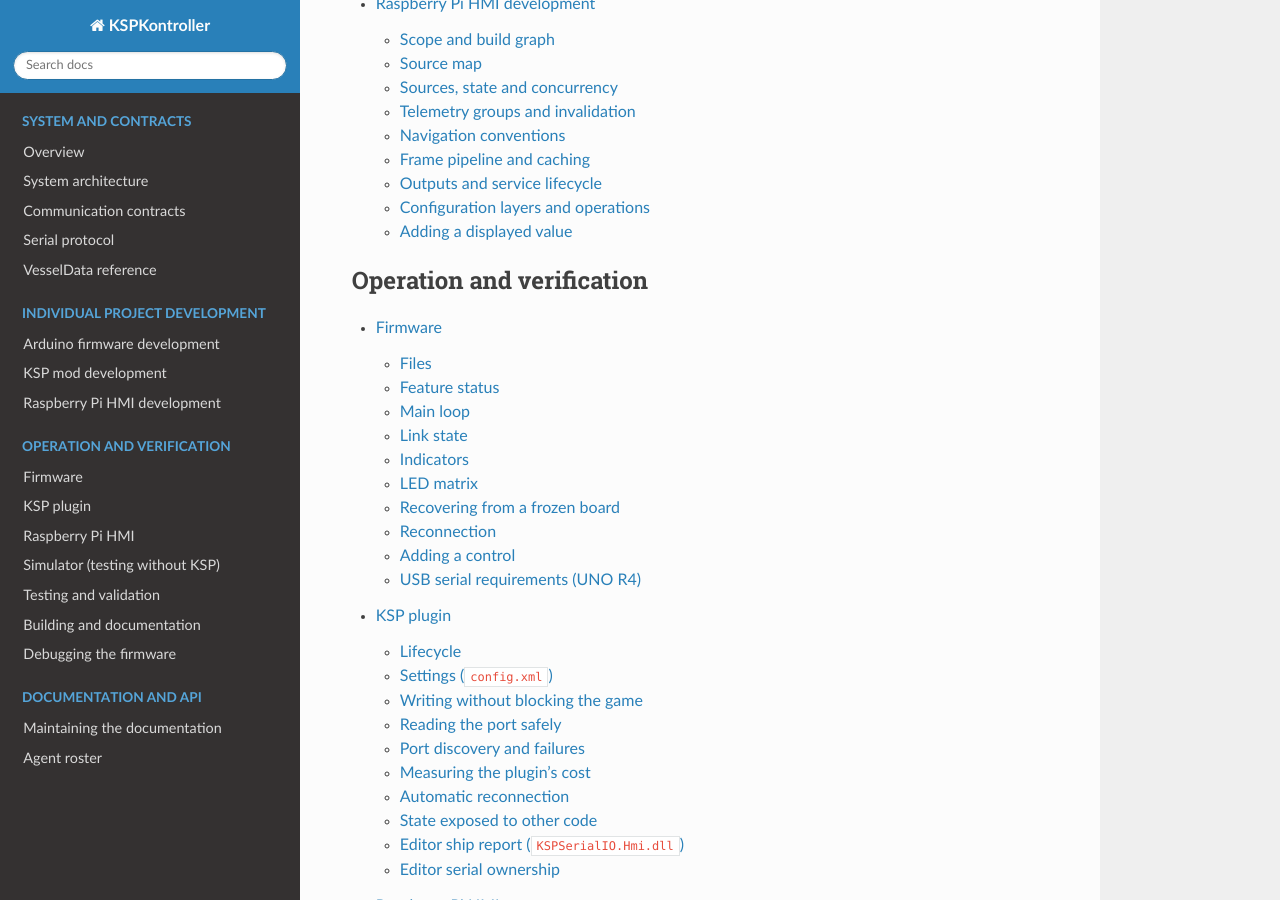
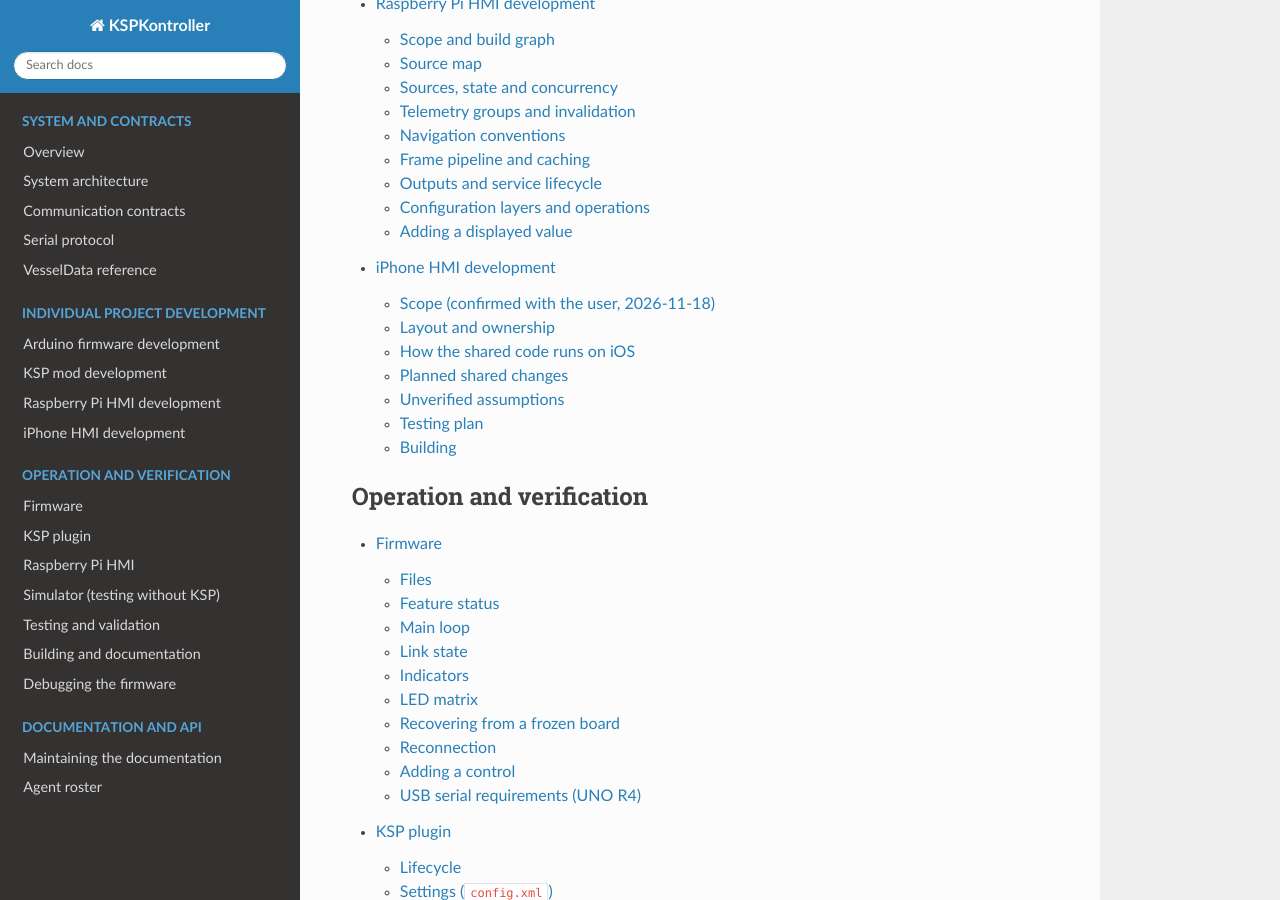
Before and after one commit to AlaNLrdE/KSPKontroller, a Sphinx documentation site: the page built from docs/index.rst, in a window 1280 px wide and 900 px high, scrolled down 2004 px. Built offline with Sphinx 7.4.7 and the Read the Docs theme 3.1.0, drawn with Linux system fonts in a browser that asks for light colours; part of the change alters nothing that is shown.

Commit message:
feat(hmi-ios): iPhone HMI design note and iOS build skeleton
- docs/development/ios.rst: scope confirmed with the user (touch cockpit +
  flight view, both orientations, manual PC address, free signing, pinned
  SDL via CMake), ownership, planned shared changes, unverified assumptions
  and testing plan.
- hmi-ios/: iOS-only CMake project (SDL2 2.32.10 / SDL2_ttf 2.24.0 fetched
  only with -DKSPHMI_IOS_FETCH=ON after the user's OK), Info.plist,
  Settings.bundle and platform.mm start-up glue (app dir, generated
  config.local.toml with discovery off, SDL iOS hints). Not built yet: no
  Xcode on the Mac.
- hmi-cpp/cmake/sources.cmake: the core/ui source lists moved out of
  hmi-cpp/CMakeLists.txt so both projects build the same files; no
  behaviour change (macOS build + ctest 6/6 green).

Co-Authored-By: Claude Opus 5.5 <noreply@anthropic.com>

```diff
--- /dev/null
+++ b/docs/development/ios.rst
@@ -0,0 +1,136 @@
+iPhone HMI development
+======================
+
+Status: **design note and build skeleton** (mac-iphonehmi, 2026-11-18). Nothing in this page has run on
+iOS yet: Xcode was still installing when it was written, so every item under "Unverified assumptions"
+must be checked on the first Xcode build before it is described as working.
+
+Scope (confirmed with the user, 2026-11-18)
+-------------------------------------------
+
+The iPhone app is the hmi-cpp HMI (C++17, SDL2, SDL2_ttf) built for iOS, not a new client:
+
+- **First delivery**: the existing flight view and the clickable cockpit panel, with touch as the input.
+  The cockpit already accepts clicks and touch screens' synthesized mouse events (``CockpitInput``,
+  :doc:`../hmi` "Cockpit panel"), so actions reach the game exactly as on the Pi: through the source's
+  command queue to the KSPHMI / KSPHMIFlight services. Held axes and throttle go through KSPHMIFlight,
+  editor and facility keys through ``KSPHMI.Press``, never kRPC ``Control`` axes or throttle; kRPC calls
+  stay on the telemetry thread, never in the frame loop. KSP 2 Redux works where the Redux source already
+  does (read-only telemetry over UDP 50003).
+- **Screen**: full screen at the native pixel size, in both portrait and landscape, rebuilt on rotation.
+- **Network**: the PC address is typed in the iOS Settings app. UDP broadcast discovery (port 50002) is
+  off on iOS: it needs the ``com.apple.developer.networking.multicast`` entitlement, which a free Apple ID
+  cannot obtain.
+- **Signing**: a free Apple ID's personal team. Apps signed that way expire after 7 days and are
+  reinstalled from Xcode. Development starts in the iOS Simulator against ``./ci sim``; the device comes
+  after that.
+- **Dependencies**: CMake generates the Xcode project and fetches pinned SDL2 / SDL2_ttf release sources
+  into the ignored ``build/hmi-ios/_deps``, only after the user approves that download.
+
+Layout and ownership
+--------------------
+
+.. list-table::
+   :header-rows: 1
+   :widths: 34 46 20
+
+   * - Path
+     - Content
+     - Owner
+   * - ``hmi-ios/CMakeLists.txt``
+     - iOS-only CMake project: pinned SDL2 2.32.10 / SDL2_ttf 2.24.0 (static), the two shared libraries
+       from ``hmi-cpp/cmake/sources.cmake``, the ``KSPHMI.app`` bundle and its Xcode signing attributes.
+     - mac-iphonehmi
+   * - ``hmi-ios/Info.plist.in``
+     - Bundle keys: orientations, hidden status bar, local-network usage text, Files app access to
+       ``Documents/``.
+     - mac-iphonehmi
+   * - ``hmi-ios/Settings.bundle/``
+     - Settings app page: PC address, game (kRPC, Redux, automatic, demo), skin, first flight scene.
+     - mac-iphonehmi
+   * - ``hmi-ios/src/platform.mm``
+     - Start-up glue (static constructor before SDL's ``UIApplicationMain``): sets ``KSPHMI_APP_DIR``,
+       writes ``Documents/config.local.toml`` from the settings (discovery off) and sets SDL's iOS hints.
+     - mac-iphonehmi
+   * - ``hmi-cpp/cmake/sources.cmake``
+     - The ``ksphmi_core`` / ``ksphmi_ui`` source lists, moved out of ``hmi-cpp/CMakeLists.txt`` so both
+       projects build the same files. A pure refactor: no other platform changes.
+     - shared (review: pc-claude / mac-claude)
+
+``hmi-ios/`` lives outside ``hmi-cpp/`` on purpose: ``./ci deploy_hmi`` ships every ``hmi-cpp/`` folder to the
+Pi and ``check_hmi_cpp_layout`` keeps that list complete, while nothing of the iOS app belongs on the Pi.
+
+How the shared code runs on iOS
+-------------------------------
+
+``hmi-cpp/src/main.cpp`` is compiled unchanged. On iOS ``SDL.h`` renames ``main`` to ``SDL_main``;
+SDL2main's ``main`` starts ``UIApplicationMain`` and calls it, and SDL pumps the UIKit run loop from
+``SDL_PollEvent``, so the existing frame loop keeps its structure. Everything iOS-specific reaches the
+shared code through the environment variables every platform already reads:
+
+- ``KSPHMI_APP_DIR`` points ``find_app_dir()`` at the bundle's ``hmi/`` folder, which keeps the
+  ``config.toml`` + ``assets/`` layout (fonts, skins, body art). The Pi's boot intro video and the asset
+  READMEs are left out of the bundle; font licence files stay in.
+- ``KSPHMI_LOCAL_CONFIG`` is ``Documents/config.local.toml``, regenerated at every launch from the
+  Settings page. The bundle is read-only, and a generated file keeps one source of truth (Settings).
+- SDL hints in their environment form: ``SDL_IOS_ORIENTATIONS`` (both orientations),
+  ``SDL_IOS_IDLE_TIMER_DISABLED`` (the screen stays on in flight) and ``SDL_IOS_HIDE_HOME_INDICATOR``.
+
+Touch already works through the mouse path: SDL synthesizes left-button events from touches, and
+``Output::to_canvas`` maps window points to drawable pixels, the same mapping macOS Retina uses.
+
+Planned shared changes
+----------------------
+
+Each item is a small change behind an iOS guard (``TARGET_OS_IOS``) or a neutral default elsewhere,
+sent for review to pc-claude / mac-claude, with ``./ci test_hmi`` and the aarch64 cross build plus ctest
+green. None is implemented yet.
+
+1. **Background and foreground**: on ``SDL_APP_WILLENTERBACKGROUND`` stop presenting frames (iOS ends an
+   app that renders in the background) and resume on ``SDL_APP_DIDENTERFOREGROUND``; sockets dropped while
+   suspended go through the existing reconnect path.
+2. **Safe area**: the notch / Dynamic Island and the home indicator must not cover instruments or buttons.
+   SDL2 has no safe-area API: ``platform.mm`` reads ``UIWindow.safeAreaInsets`` and the display lays out
+   inside the inset rectangle (zero insets on every other platform).
+3. **Portrait layout**: ``flight_layout()`` was designed for landscape screens; a portrait iPhone
+   (about 9:19.5) needs its own arrangement of the same panels, approved by the user from renderer
+   captures, before it is implemented.
+4. **Touch flight controls beyond the cockpit buttons**: a throttle slider and attitude pad for held
+   axes, through KSPHMIFlight like the keyboard, after the first delivery.
+5. **In-app scene and skin switching**: the keyboard shortcuts (Ctrl+1..5, Ctrl+"+"/"-") have no
+   equivalent without a keyboard; a touch gesture or on-screen control is needed.
+
+Unverified assumptions
+----------------------
+
+To check on the first Xcode build (each one recorded here as confirmed or corrected):
+
+- The SDL2_ttf 2.24.0 release archive carries FreeType and HarfBuzz for ``SDL2TTF_VENDORED``.
+- The target names ``SDL2::SDL2-static``, ``SDL2::SDL2main`` and ``SDL2_ttf::SDL2_ttf-static`` and the
+  system frameworks the static SDL2 target brings with it.
+- Where ``MACOSX_PACKAGE_LOCATION "Resources/..."`` lands in a flat iOS bundle (``platform.mm`` accepts
+  ``hmi/`` at the bundle root or under ``Resources/``) and that ``Settings.bundle`` ends at the root.
+- That every shared source compiles for iOS: the Linux-only paths (framebuffer, boot intro) are expected
+  to fall back as on macOS, and ``config.cpp`` already uses ``_NSGetExecutablePath`` on Apple platforms.
+- The SHA256 of both archives, pinned in ``hmi-ios/CMakeLists.txt`` after the approved download.
+
+Testing plan
+------------
+
+1. iOS Simulator against ``./ci sim`` on the Mac (simulator address ``localhost``): connection, all
+   flight scenes, cockpit touches arriving at kspsim, rotation, background/foreground.
+2. Renderer captures at iPhone sizes in both orientations for the layout review: off-screen frames from
+   the Mac build (``--screenshot`` with ``--size``) before any shared layout change.
+3. The iPhone with free signing, against ``./ci sim`` and then the game, only for what the simulator
+   cannot show (the local-network permission prompt, real touch, Wi-Fi reconnects).
+
+Building
+--------
+
+Needs Xcode (not only the Command Line Tools) and the user's OK for the SDL download::
+
+  cmake -S hmi-ios -B build/hmi-ios -G Xcode -DCMAKE_SYSTEM_NAME=iOS -DKSPHMI_IOS_FETCH=ON \
+        -DKSPHMI_IOS_TEAM=<personal team id> -DKSPHMI_IOS_BUNDLE_ID=<unique bundle id>
+  cmake --build build/hmi-ios --config Debug -- -sdk iphonesimulator
+
+Without ``-DKSPHMI_IOS_FETCH=ON`` the configure step stops and names the download it needs.
--- a/docs/index.rst
+++ b/docs/index.rst
@@ -27,6 +27,7 @@ implementation and extension; the project reference pages document settings and
    development/arduino
    development/plugin
    development/raspberry-pi
+   development/ios
 
 .. toctree::
    :maxdepth: 2
```
Also changed, not shown: 7 other files.
